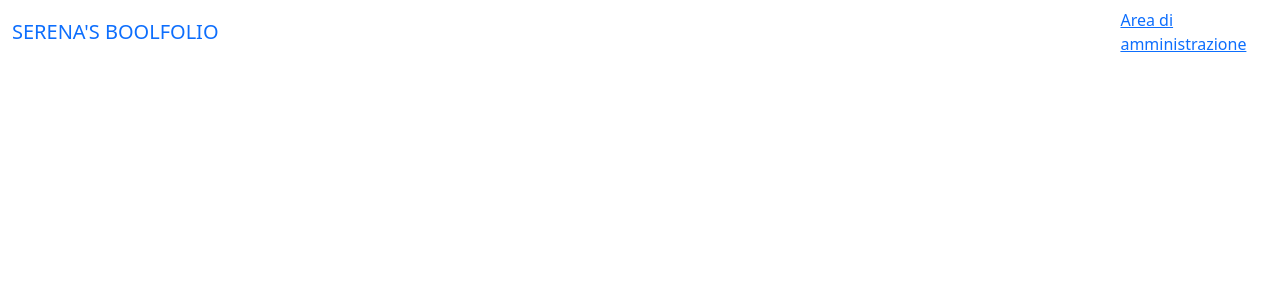
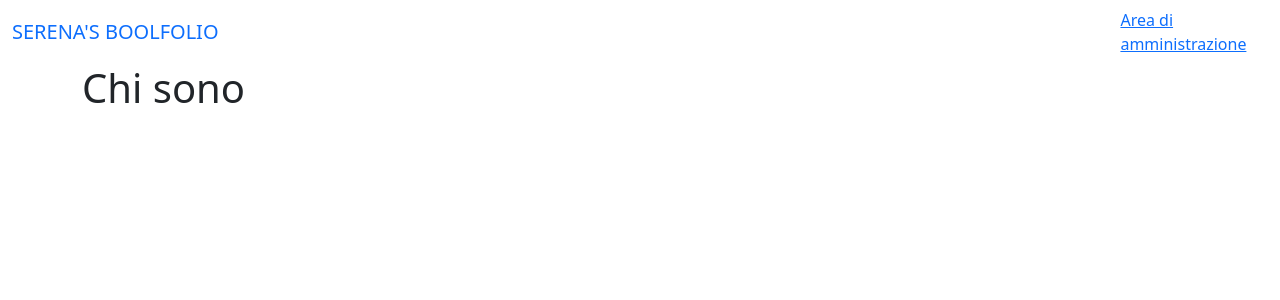
Before and after one commit to Serenajandra/vite-boolfolio, a Vue app: page /about-me in a window 1280 px wide. Shown: the top 300 px of the page. Built offline with nearby package versions, Linux system fonts and the light colour scheme.

Commit message:
aggiunta e collegata pagina AboutMe

```diff
--- /dev/null
+++ b/src/pages/AboutMe.vue
@@ -0,0 +1,12 @@
+<script>
+export default {
+    name:"AboutMe",
+}
+</script>
+<template>
+    <div class="container">
+        <h1>Chi sono</h1>
+    </div>
+
+</template>
+<style></style>
--- a/src/router.js
+++ b/src/router.js
@@ -1,5 +1,6 @@
 import { createRouter, createWebHistory } from "vue-router";
 import HomePage from "./pages/HomePage.vue";
+import AboutMe from "./pages/AboutMe.vue";
 const router = createRouter({
     history: createWebHistory(),
     routes: [
@@ -7,6 +8,11 @@ const router = createRouter({
             path: "/",
             name: "home",
             component: HomePage,
+        },
+        {
+            path: "/about-me",
+            name: "aboutMe",
+            component: AboutMe,
         }
     ]
 });
```
